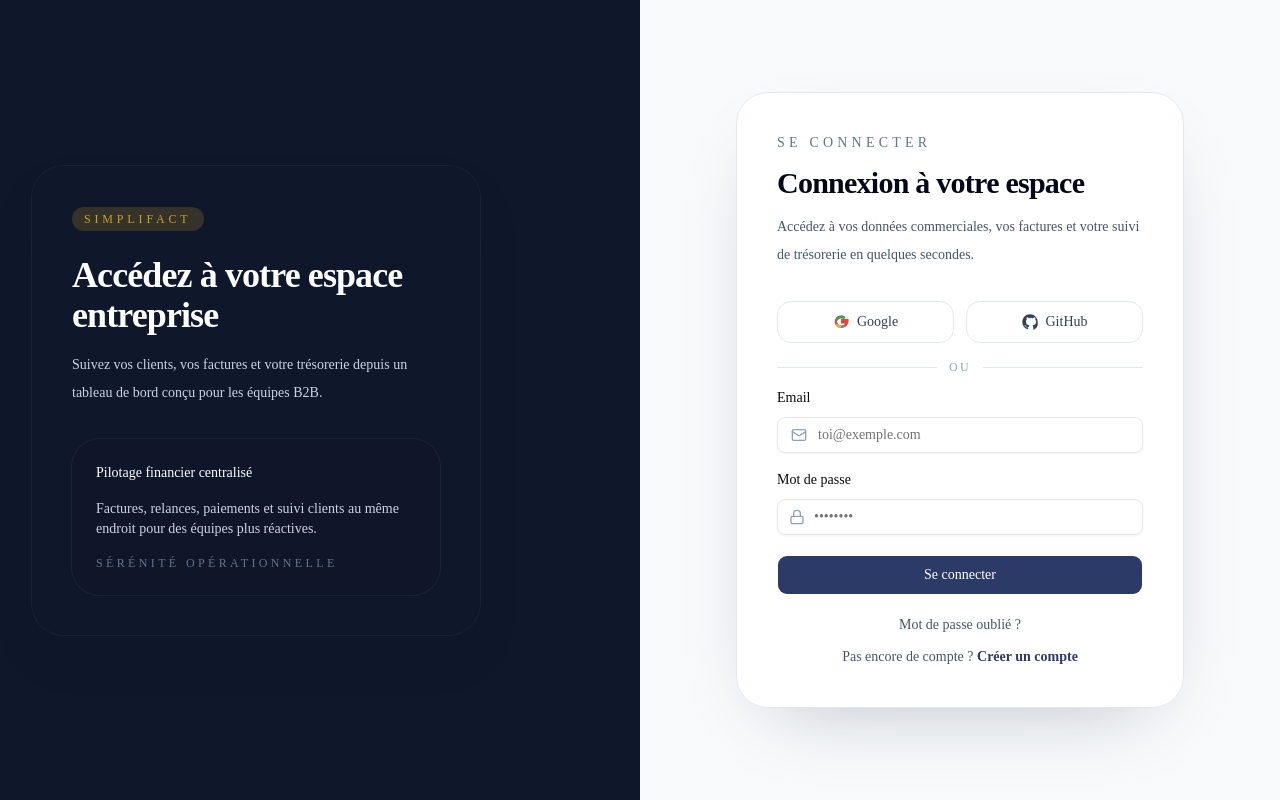
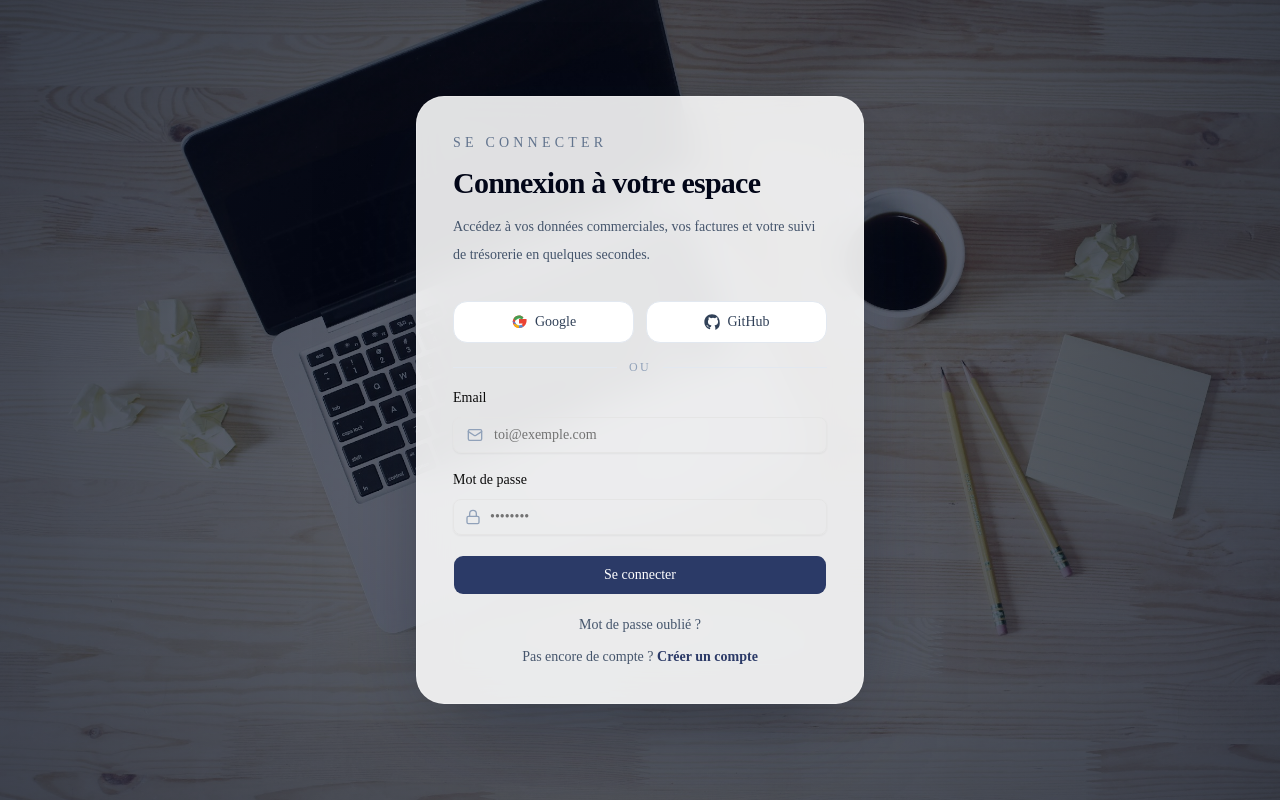
Before and after one commit to Mrtechadrien09/saas-facturation, a Next.js app in the folder frontend/: page /login in a window 1280 px wide. Built offline with nearby package versions, Linux system fonts and the light colour scheme; no server answers.

Commit message:
Update page.tsx

```diff
--- a/frontend/src/app/(auth)/login/page.tsx
+++ b/frontend/src/app/(auth)/login/page.tsx
@@ -10,11 +10,10 @@ import { Loader2, Mail, Lock, AlertTriangle } from "lucide-react";
 import { Button } from "@/components/ui/button";
 import { Input } from "@/components/ui/input";
 import { Label } from "@/components/ui/label";
-import { Card, CardContent, CardHeader, CardTitle, CardDescription } from "@/components/ui/card";
 import { useAuth } from "@/hooks/use-auth";
-import { GradientBlobs } from "@/components/decorative/gradient-blobs";
 import { SocialAuthButtons } from "@/components/auth/social-auth-buttons";
 import Link from "next/link";
+import Image from "next/image";
 
 
 
@@ -75,34 +74,25 @@ export default function LoginPage() {
 };
 
   return (
-    <div className="relative flex min-h-screen overflow-hidden bg-[#F8FAFC]">
-      <GradientBlobs />
+    <main className="relative flex min-h-screen items-center justify-center overflow-hidden px-4 py-10 sm:px-6">
+      <Image
+        src="/images/auth.jpg"
+        alt=""
+        fill
+        priority
+        sizes="100vw"
+        className="object-cover object-center"
+      />
+      <div className="absolute inset-0 bg-slate-950/55" />
+      <div className="absolute inset-0 bg-[radial-gradient(circle_at_center,_transparent_10%,_rgba(15,23,42,0.46)_100%)]" />
 
-      <div className="hidden min-h-screen w-1/2 flex-col justify-center gap-8 bg-slate-900 px-8 py-16 lg:flex">
-        <div className="max-w-md rounded-[2rem] bg-slate-900/75 p-10 text-white shadow-2xl shadow-slate-900/20 ring-1 ring-white/5">
-          <span className="inline-flex rounded-full bg-[#C9A227]/20 px-3 py-1 text-xs uppercase tracking-[0.32em] text-[#C9A227]">
-            Simplifact
-          </span>
-          <h1 className="mt-6 text-4xl font-semibold tracking-tight">Accédez à votre espace entreprise</h1>
-          <p className="mt-4 text-sm leading-7 text-slate-300">
-            Suivez vos clients, vos factures et votre trésorerie depuis un tableau de bord conçu pour les équipes B2B.
-          </p>
-          <div className="mt-8 space-y-4 rounded-[1.75rem] bg-slate-900/55 p-6 text-sm text-slate-300 ring-1 ring-white/5">
-            <p className="font-medium text-white">Pilotage financier centralisé</p>
-            <p>Factures, relances, paiements et suivi clients au même endroit pour des équipes plus réactives.</p>
-            <p className="text-xs uppercase tracking-[0.28em] text-slate-500">Sérénité opérationnelle</p>
-          </div>
-        </div>
-      </div>
-
-      <div className="flex w-full min-h-screen items-center justify-center px-4 py-16 lg:w-1/2">
-        <motion.div
-          initial={{ opacity: 0, y: 20 }}
-          animate={{ opacity: 1, y: 0 }}
-          transition={{ duration: 0.35 }}
-          className="w-full max-w-md"
-        >
-          <div className="rounded-[2rem] border border-slate-200 bg-white/95 p-8 shadow-[0_30px_80px_-40px_rgba(15,23,42,0.3)] backdrop-blur-xl sm:p-10">
+      <motion.div
+        initial={{ opacity: 0, y: 20, scale: 0.985 }}
+        animate={{ opacity: 1, y: 0, scale: 1 }}
+        transition={{ duration: 0.45, ease: "easeOut" }}
+        className="relative z-10 w-full max-w-md"
+      >
+          <div className="rounded-[28px] border border-white/25 bg-white/88 p-7 shadow-[0_30px_90px_-30px_rgba(15,23,42,0.65)] backdrop-blur-[18px] sm:p-9">
             <div className="mb-8">
               <p className="text-sm uppercase tracking-[0.3em] text-slate-500">Se connecter</p>
               <h2 className="mt-3 text-3xl font-semibold tracking-tight text-slate-950">Connexion à votre espace</h2>
@@ -170,8 +160,7 @@ export default function LoginPage() {
               </p>
             </div>
           </div>
-        </motion.div>
-      </div>
-    </div>
+      </motion.div>
+    </main>
   );
 }
```
